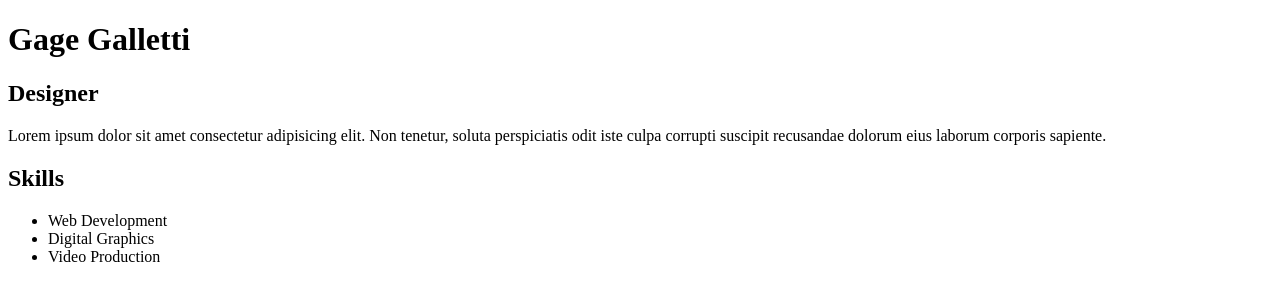
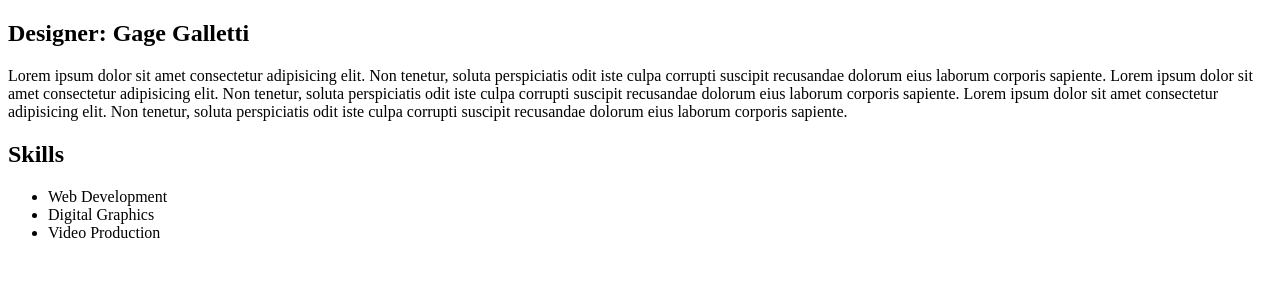
Before and after one commit to gall0371/gall0371.github.io, a plain HTML site: page index.html in a window 1280 px wide. Drawn offline with Linux system fonts and the light colour scheme.

Commit message:
body paragraph

```diff
--- a/index.html
+++ b/index.html
@@ -9,10 +9,12 @@
 </head>
 
 <body>
-  <h1>Gage Galletti</h1>
-  <h2>Designer</h2>
+  <h2>Designer: Gage Galletti</h2>
   <p>Lorem ipsum dolor sit amet consectetur adipisicing elit. Non tenetur, soluta perspiciatis odit iste culpa corrupti
-    suscipit recusandae dolorum eius laborum corporis sapiente.</p>
+    suscipit recusandae dolorum eius laborum corporis sapiente. Lorem ipsum dolor sit amet consectetur adipisicing elit.
+    Non tenetur, soluta perspiciatis odit iste culpa corrupti suscipit recusandae dolorum eius laborum corporis
+    sapiente. Lorem ipsum dolor sit amet consectetur adipisicing elit. Non tenetur, soluta perspiciatis odit iste culpa
+    corrupti suscipit recusandae dolorum eius laborum corporis sapiente.</p>
   <h2>Skills</h2>
   <ul>
     <li>Web Development</li>
```
